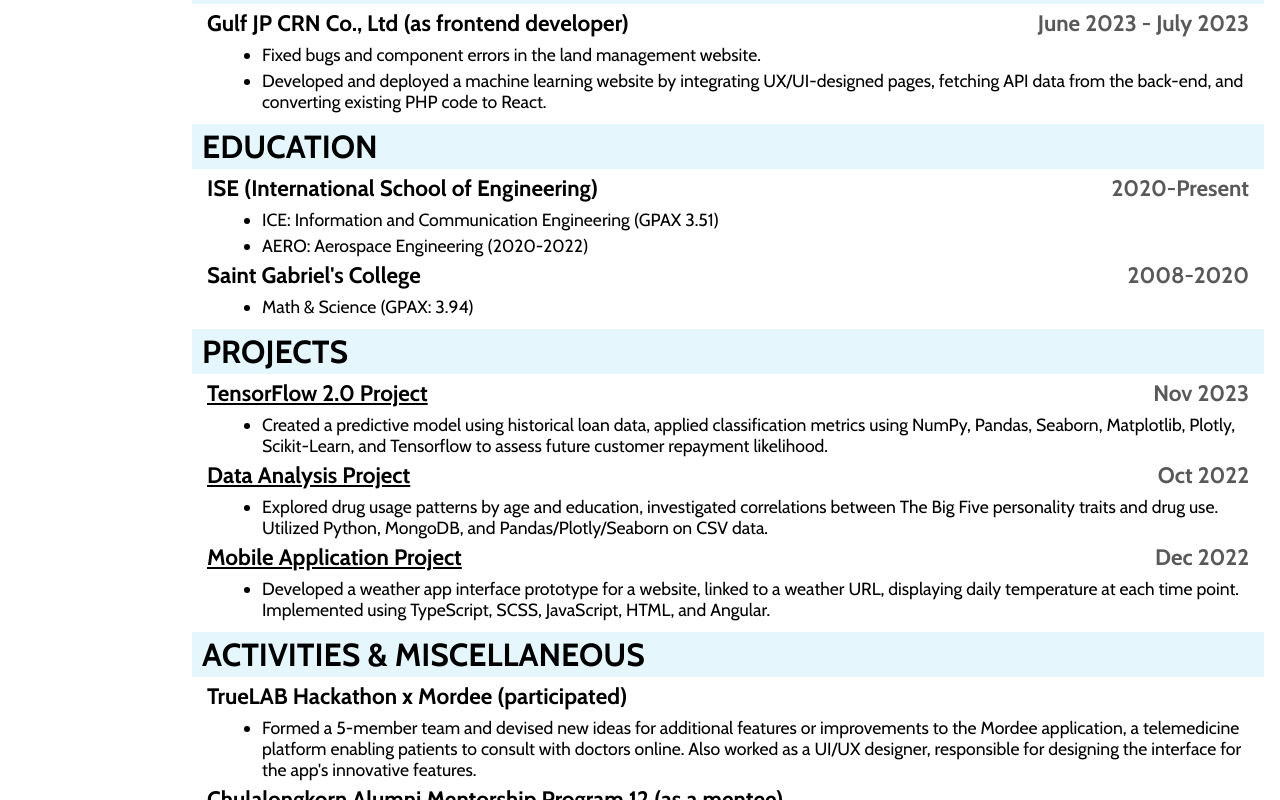
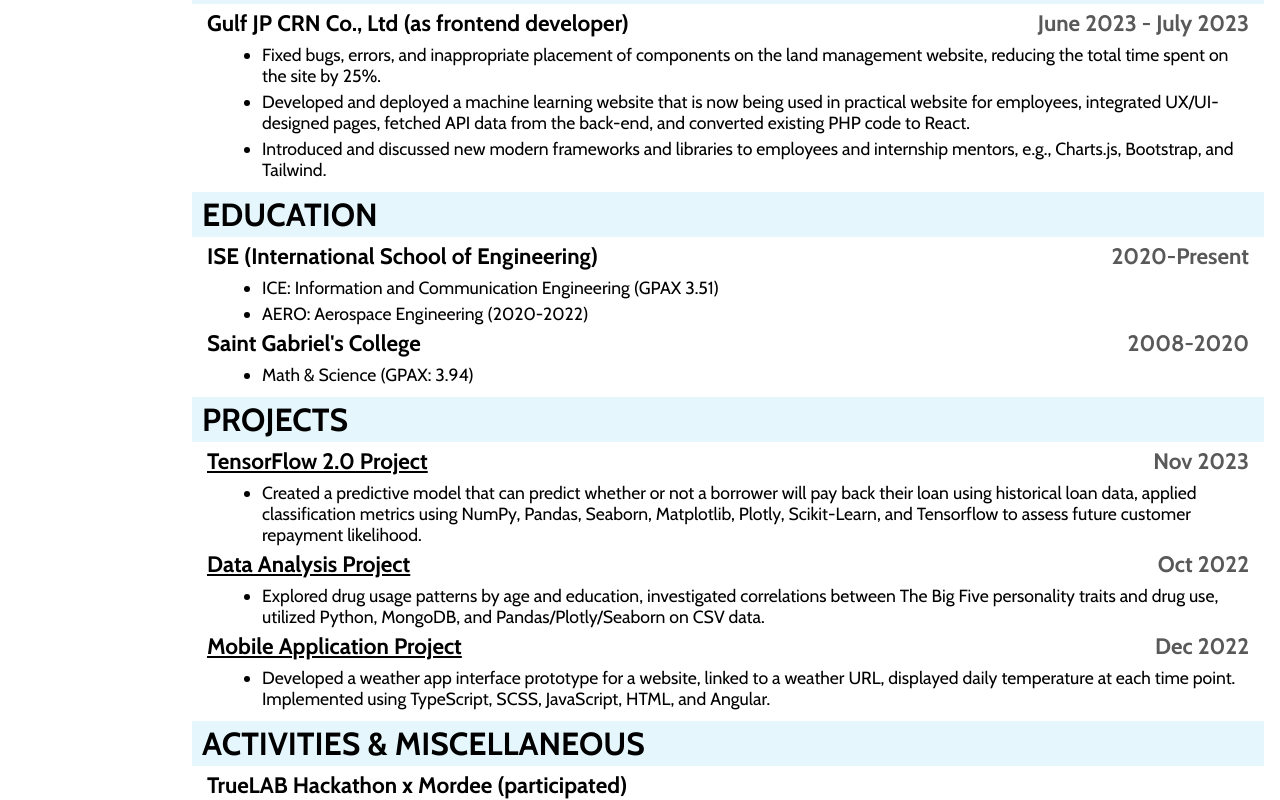
Before and after one commit to PannSengpanich/cv-application, a React (Create React App) app: page / in a window 1280 px wide. Shown: the part 360-1160 px from the top of the page. Built offline with nearby package versions, Linux system fonts and the light colour scheme.

Commit message:
Update data.js

```diff
--- a/src/data.js
+++ b/src/data.js
@@ -43,8 +43,9 @@ export const WorkData = [
     head: "Gulf JP CRN Co., Ltd (as frontend developer)",
 
     details: [
-      "Fixed bugs and component errors in the land management website.",
-      "Developed and deployed a machine learning website by integrating UX/UI-designed pages, fetching API data from the back-end, and converting existing PHP code to React.",
+      "Fixed bugs, errors, and inappropriate placement of components on the land management website, reducing the total time spent on the site by 25%.",
+      "Developed and deployed a machine learning website that is now being used in practical website for employees, integrated UX/UI-designed pages, fetched API data from the back-end, and converted existing PHP code to React.",
+      "Introduced and discussed new modern frameworks and libraries to employees and internship mentors, e.g., Charts.js, Bootstrap, and Tailwind.",
     ],
     date: "June 2023 - July 2023",
   },
@@ -72,7 +73,7 @@ export const ProjData = [
   {
     head: "TensorFlow 2.0 Project ",
     details: [
-      "Created a predictive model using historical loan data, applied classification metrics using NumPy, Pandas, Seaborn, Matplotlib, Plotly, Scikit-Learn, and Tensorflow to assess future customer repayment likelihood.",
+      "Created a predictive model that can predict whether or not a borrower will pay back their loan using historical loan data, applied classification metrics using NumPy, Pandas, Seaborn, Matplotlib, Plotly, Scikit-Learn, and Tensorflow to assess future customer repayment likelihood.",
     ],
     url: "https://colab.research.google.com/drive/12N0G_ELMjjxG184iVCmF9zwIaEXFAqBj#scrollTo=1ZZkunP6hl33",
     date: "Nov 2023",
@@ -80,7 +81,7 @@ export const ProjData = [
   {
     head: "Data Analysis Project",
     details: [
-      "Explored drug usage patterns by age and education, investigated correlations between The Big Five personality traits and drug use. Utilized Python, MongoDB, and Pandas/Plotly/Seaborn on CSV data.",
+      "Explored drug usage patterns by age and education, investigated correlations between The Big Five personality traits and drug use, utilized Python, MongoDB, and Pandas/Plotly/Seaborn on CSV data.",
     ],
     url: "https://colab.research.google.com/drive/1pYmnTwF9VLCE29P57JlTQup9JD_9TPzP",
     date: "Oct 2022",
@@ -88,7 +89,7 @@ export const ProjData = [
   {
     head: "Mobile Application Project ",
     details: [
-      "Developed a weather app interface prototype for a website, linked to a weather URL, displaying daily temperature at each time point. Implemented using TypeScript, SCSS, JavaScript, HTML, and Angular.",
+      "Developed a weather app interface prototype for a website, linked to a weather URL, displayed daily temperature at each time point. Implemented using TypeScript, SCSS, JavaScript, HTML, and Angular.",
     ],
     url: "https://github.com/PannSengpanich/WeatherProvider-LastClassDemo-",
     date: "Dec 2022",
@@ -99,7 +100,7 @@ export const MisData = [
   {
     head: "TrueLAB Hackathon x Mordee (participated)",
     details: [
-      "Formed a 5-member team and devised new ideas for additional features or improvements to the Mordee application, a telemedicine platform enabling patients to consult with doctors online. Also worked as a UI/UX designer, responsible for designing the interface for the app's innovative features.",
+      "Assembled a 5-member team to brainstorm and implement innovative features and enhancements for the Mordee telemedicine application, exhibited strong teamwork and effective communication skills while also taking on the role of a UI/UX designer, contributing to the creation of visually appealing interfaces for the app's groundbreaking features.",
     ],
     url: "",
   },
```
